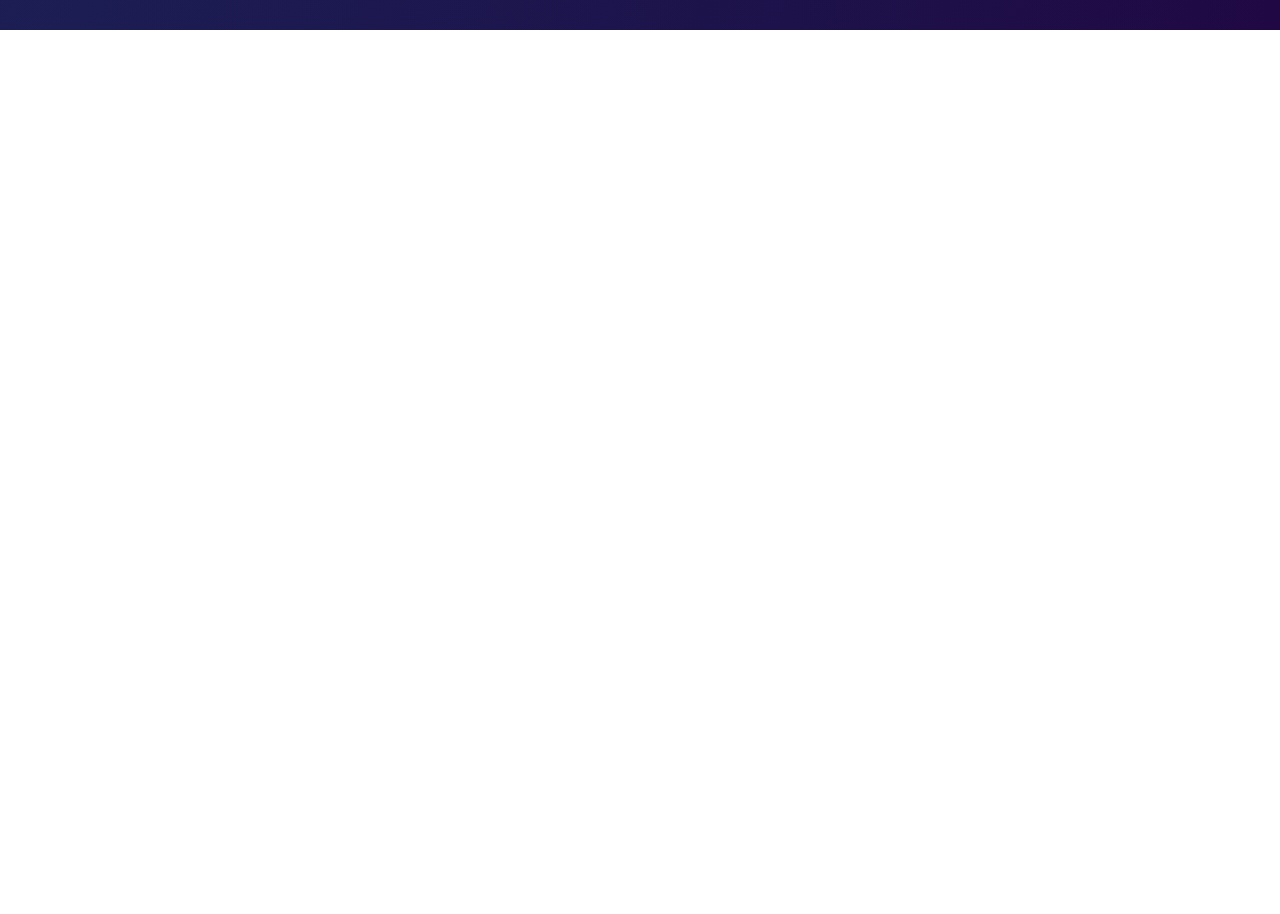
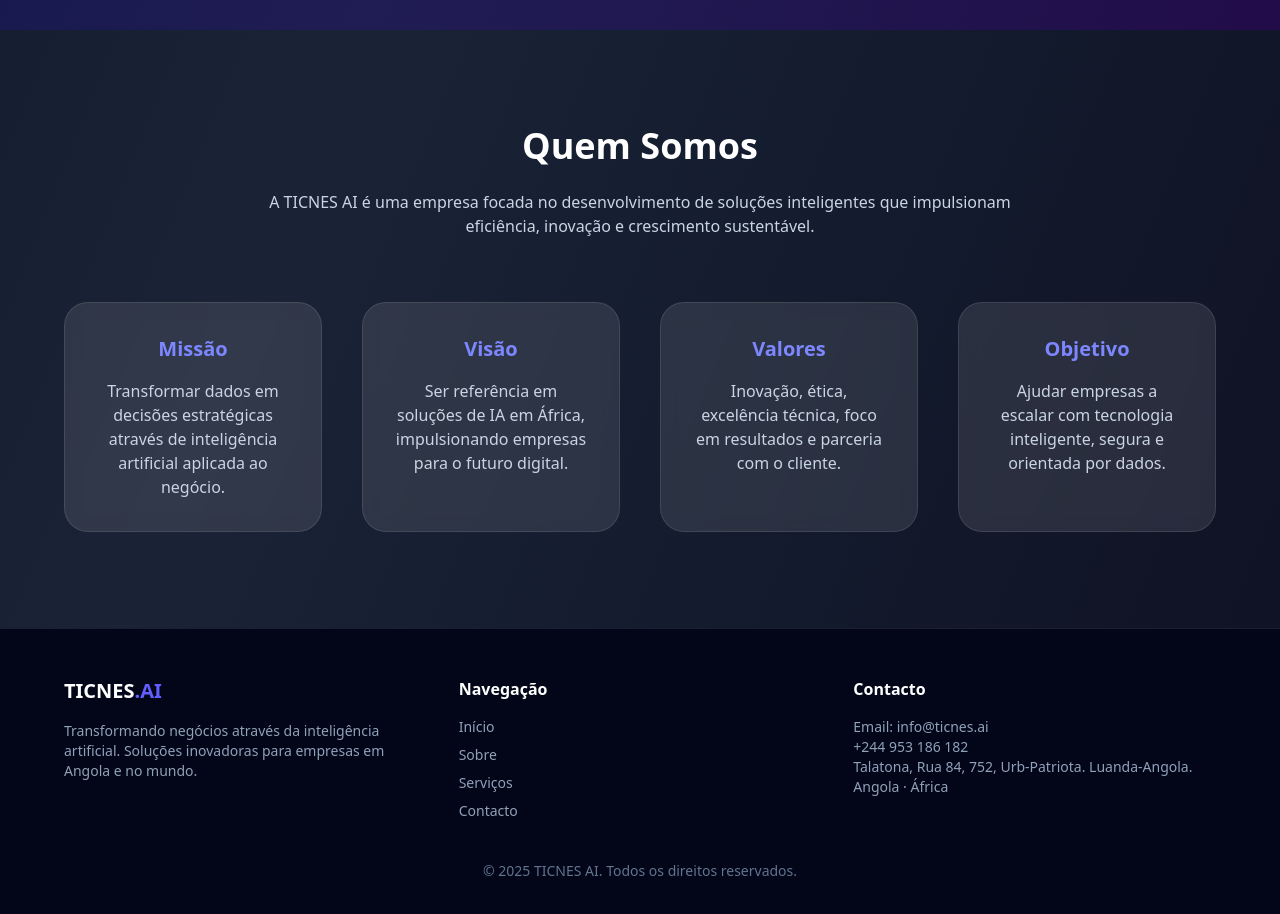
Before and after one commit to celsocundiati/ticnesai, a React (Vite) app: page / in a window 1280 px wide. Shown: the part 2260-3174 px from the top of the page. Before the commit the page ends 2290 px from the top, so only its background shows below. Built offline with nearby package versions, Linux system fonts and the light colour scheme.

Commit message:
V.0.1 Versão

```diff
--- /dev/null
+++ b/src/componentes/footer.jsx
@@ -0,0 +1,65 @@
+import { motion } from "framer-motion";
+import { Menu, X } from "lucide-react";
+import { useState } from "react";
+import { ArrowRight, Cpu, BarChart3, Sparkles } from "lucide-react";
+
+
+{/* INSTITUCIONAL */}
+<section id="sobre" className="py-24 px-6 bg-white/5">
+  <div className="max-w-6xl mx-auto text-center">
+    <motion.h2
+      variants={fadeUp}
+      initial="hidden"
+      whileInView="visible"
+      viewport={{ once: true }}
+      className="text-3xl md:text-4xl font-bold"
+    >
+      Quem Somos
+    </motion.h2>
+
+    <motion.p
+      variants={fadeUp}
+      custom={1}
+      initial="hidden"
+      whileInView="visible"
+      viewport={{ once: true }}
+      className="mt-6 max-w-3xl mx-auto text-slate-300"
+    >
+      A TICNES AI é uma empresa focada no desenvolvimento de soluções inteligentes
+      que impulsionam eficiência, inovação e crescimento sustentável.
+    </motion.p>
+
+    <div className="mt-16 grid gap-10 md:grid-cols-4">
+      {[
+        {
+          title: "Missão",
+          desc: "Transformar dados em decisões estratégicas através de inteligência artificial aplicada ao negócio.",
+        },
+        {
+          title: "Visão",
+          desc: "Ser referência em soluções de IA em África, impulsionando empresas para o futuro digital.",
+        },
+        {
+          title: "Valores",
+          desc: "Inovação, ética, excelência técnica, foco em resultados e parceria com o cliente.",
+        },
+        {
+          title: "Objetivo",
+          desc: "Ajudar empresas a escalar com tecnologia inteligente, segura e orientada por dados.",
+        },
+      ].map((item, index) => (
+        <motion.div
+          key={item.title}
+          variants={fadeUp}
+          custom={index}
+          className="rounded-3xl border border-white/10 bg-white/10 p-8 backdrop-blur"
+        >
+          <h3 className="text-xl font-semibold text-indigo-400">
+            {item.title}
+          </h3>
+          <p className="mt-4 text-slate-300">{item.desc}</p>
+        </motion.div>
+      ))}
+    </div>
+  </div>
+</section>
--- a/src/componentes/home.jsx
+++ b/src/componentes/home.jsx
@@ -66,7 +66,7 @@ function Header() {
           ))}
         </nav>
 
-        <button className="hidden md:inline-flex rounded-xl bg-indigo-600 px-5 py-2 text-sm font-semibold hover:bg-indigo-500 transition">
+        <button className="cursor-pointer hidden md:inline-flex rounded-xl bg-indigo-600 px-5 py-2 text-sm font-semibold hover:bg-indigo-500 transition">
           Falar Connosco
         </button>
 
@@ -176,7 +176,7 @@ export default function Home() {
         </section>
 
         {/* STATS */}
-        <section className="py-20 px-6">
+        <section id="servicos" className="py-20 px-6">
           <div className="max-w-6xl mx-auto grid gap-10 md:grid-cols-3 text-center">
             {stats.map((stat, index) => (
               <motion.div
@@ -291,6 +291,107 @@ export default function Home() {
             </motion.div>
           </div>
         </section>
+
+        {/* INSTITUCIONAL */}
+        <section id="sobre" className="py-24 px-6 bg-white/5">
+        <div className="max-w-6xl mx-auto text-center">
+            <motion.h2
+            variants={fadeUp}
+            initial="hidden"
+            whileInView="visible"
+            viewport={{ once: true }}
+            className="text-3xl md:text-4xl font-bold"
+            >
+            Quem Somos
+            </motion.h2>
+
+            <motion.p
+            variants={fadeUp}
+            custom={1}
+            initial="hidden"
+            whileInView="visible"
+            viewport={{ once: true }}
+            className="mt-6 max-w-3xl mx-auto text-slate-300"
+            >
+            A TICNES AI é uma empresa focada no desenvolvimento de soluções inteligentes
+            que impulsionam eficiência, inovação e crescimento sustentável.
+            </motion.p>
+
+            <div className="mt-16 grid gap-10 md:grid-cols-4">
+            {[
+                {
+                title: "Missão",
+                desc: "Transformar dados em decisões estratégicas através de inteligência artificial aplicada ao negócio.",
+                },
+                {
+                title: "Visão",
+                desc: "Ser referência em soluções de IA em África, impulsionando empresas para o futuro digital.",
+                },
+                {
+                title: "Valores",
+                desc: "Inovação, ética, excelência técnica, foco em resultados e parceria com o cliente.",
+                },
+                {
+                title: "Objetivo",
+                desc: "Ajudar empresas a escalar com tecnologia inteligente, segura e orientada por dados.",
+                },
+            ].map((item, index) => (
+                <motion.div
+                key={item.title}
+                variants={fadeUp}
+                custom={index}
+                className="rounded-3xl border border-white/10 bg-white/10 p-8 backdrop-blur"
+                >
+                <h3 className="text-xl font-semibold text-indigo-400">
+                    {item.title}
+                </h3>
+                <p className="mt-4 text-slate-300">{item.desc}</p>
+                </motion.div>
+            ))}
+            </div>
+        </div>
+        </section>
+
+        <footer id="contacto" className="border-t border-white/10 bg-slate-950 px-6 py-12">
+            <div className="max-w-6xl mx-auto grid gap-8 md:grid-cols-3">
+                <div>
+                <h3 className="text-xl font-bold text-white">
+                    TICNES<span className="text-indigo-500">.AI</span>
+                </h3>
+                <p className="mt-4 text-slate-400 text-sm">
+                    Transformando negócios através da inteligência artificial.
+                    Soluções inovadoras para empresas em Angola e no mundo.
+                </p>
+                </div>
+
+                <div>
+                <h4 className="font-semibold text-white mb-4">Navegação</h4>
+                <ul className="space-y-2 text-slate-400 text-sm">
+                    <li><a href="#home" className="hover:text-white">Início</a></li>
+                    <li><a href="#sobre" className="hover:text-white">Sobre</a></li>
+                    <li><a href="#servicos" className="hover:text-white">Serviços</a></li>
+                    <li><a href="#contacto" className="hover:text-white">Contacto</a></li>
+                </ul>
+                </div>
+
+                <div>
+                <h4 className="font-semibold text-white mb-4">Contacto</h4>
+                <p className="text-slate-400 text-sm">
+                    Email: info@ticnes.ai
+                    <br />
+                    +244 953 186 182
+                    <br />
+                    Talatona, Rua 84, 752, Urb-Patriota. Luanda-Angola.
+                    <br />
+                    Angola · África
+                </p>
+                </div>
+            </div>
+
+            <div className="mt-10 text-center text-slate-500 text-sm">
+                © {new Date().getFullYear()} TICNES AI. Todos os direitos reservados.
+            </div>
+        </footer>
       </main>
     </>
   );
```
